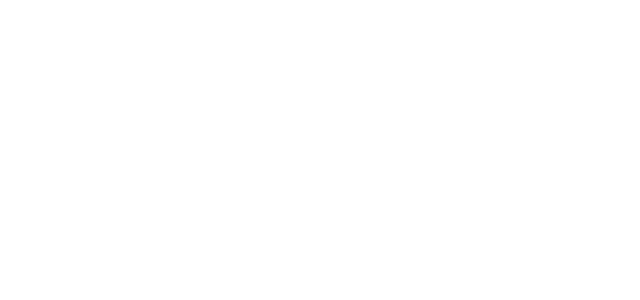
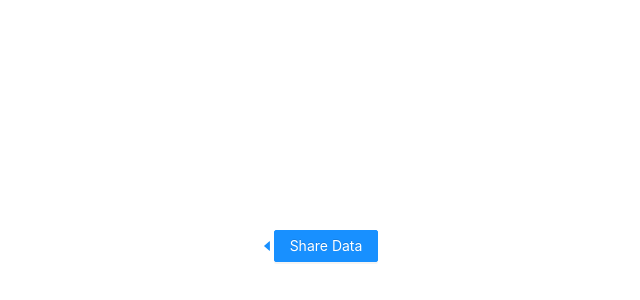
Before and after one commit to PathfinderDevelopment/pba-demo, a React (Create React App) app: page /report in a window 1280 px wide. Shown: the part 154-454 px from the top of the page, without its empty margins (321-961 px from the left). Built offline with nearby package versions, Linux system fonts and the light colour scheme.

Commit message:
building report page and addressing navigation issues

```diff
--- a/src/App.tsx
+++ b/src/App.tsx
@@ -7,6 +7,7 @@
 import {CalorieInput} from './Components/CalorieInput/CalorieInput';
 import {Alerts} from './Components/Alerts/Alerts';
 import {Login} from './Components/Login/Login';
+import {Report} from './Components/Report/Report';
 import styled from 'styled-components';
 
 const InnerContainer = styled.div`
@@ -29,6 +30,7 @@
         <Route exact path='/' component={Login} />
         <Route exact path='/pairdevice' component={Pairing} />
         <Route exact path='/home' component={Home} />
+        <Route exact path='/report' component={Report} />
         <Route exact path='/insulindosage' component={InsulinDosage} />
         <Route exact path='/feedback' component={Feedback} />
         <Route exact path='/calorieinput' component={CalorieInput} />
--- a/src/Components/Home/Home.tsx
+++ b/src/Components/Home/Home.tsx
@@ -1,14 +1,15 @@
 import React from 'react';
-import { Typography } from 'antd';
+import {Typography} from 'antd';
 import {
   Container,
   StyledGlucoseLevelContainer,
-  StyledBadge, StyledCaretUpFilled,
+  StyledBadge,
+  StyledCaretUpFilled,
   StyledGlucoseLevel,
   StyledGlucoseLevelLabel,
-  StyledLink
+  StyledLink,
 } from './Home.styled';
-import { Link } from 'react-router-dom';
+import {Link} from 'react-router-dom';
 
 export const Home: React.FC = () => {
   return (
@@ -25,7 +26,7 @@
         <StyledGlucoseLevelLabel>mg/dL</StyledGlucoseLevelLabel>
       </StyledGlucoseLevelContainer>
 
-      <StyledLink to='/reports'>View Reports</StyledLink>
+      <StyledLink to='/report'>View Reports</StyledLink>
       <StyledLink to='/dosage'>Get Dosage</StyledLink>
       <StyledLink to='/calorieinput'>Input Calories</StyledLink>
       <StyledLink to='/feedback'>Give Feedback</StyledLink>
--- a/src/Components/Pairing/Pairing.tsx
+++ b/src/Components/Pairing/Pairing.tsx
@@ -1,7 +1,7 @@
 import React from 'react';
-import { Input, Button, Typography, Form } from 'antd';
+import {Input, Button, Typography, Form} from 'antd';
 import styled from 'styled-components';
-import { useHistory } from 'react-router-dom';
+import {useHistory} from 'react-router-dom';
 
 const StyledForm = styled(Form)`
   margin:auto;
--- /dev/null
+++ b/src/Components/Report/Report.tsx
@@ -0,0 +1,27 @@
+import React from 'react';
+import {Button} from 'antd';
+import {CaretLeftOutlined} from '@ant-design/icons';
+import styled from 'styled-components';
+import {Link} from 'react-router-dom';
+
+export const Container = styled.div`
+  margin: auto;
+  width: 25%;
+  text-align:center;
+`;
+
+export const Report:React.FC = () => {
+  // TODO: Add graph once assets have been uploaded to Zeplin
+  const shareData = ():void => {
+    // TODO: Track data sharing event.
+  };
+
+  return (
+    <Container>
+      <Link to='home'>
+        <CaretLeftOutlined/>
+      </Link>
+      <Button type='primary' onClick={shareData}>Share Data</Button>
+    </Container>
+  );
+};
```
Also changed, not shown: src/Components/Reports/Reports.tsx (deleted, +0 -7 lines), 1 other file (tests, documents, lock files or other folders).
